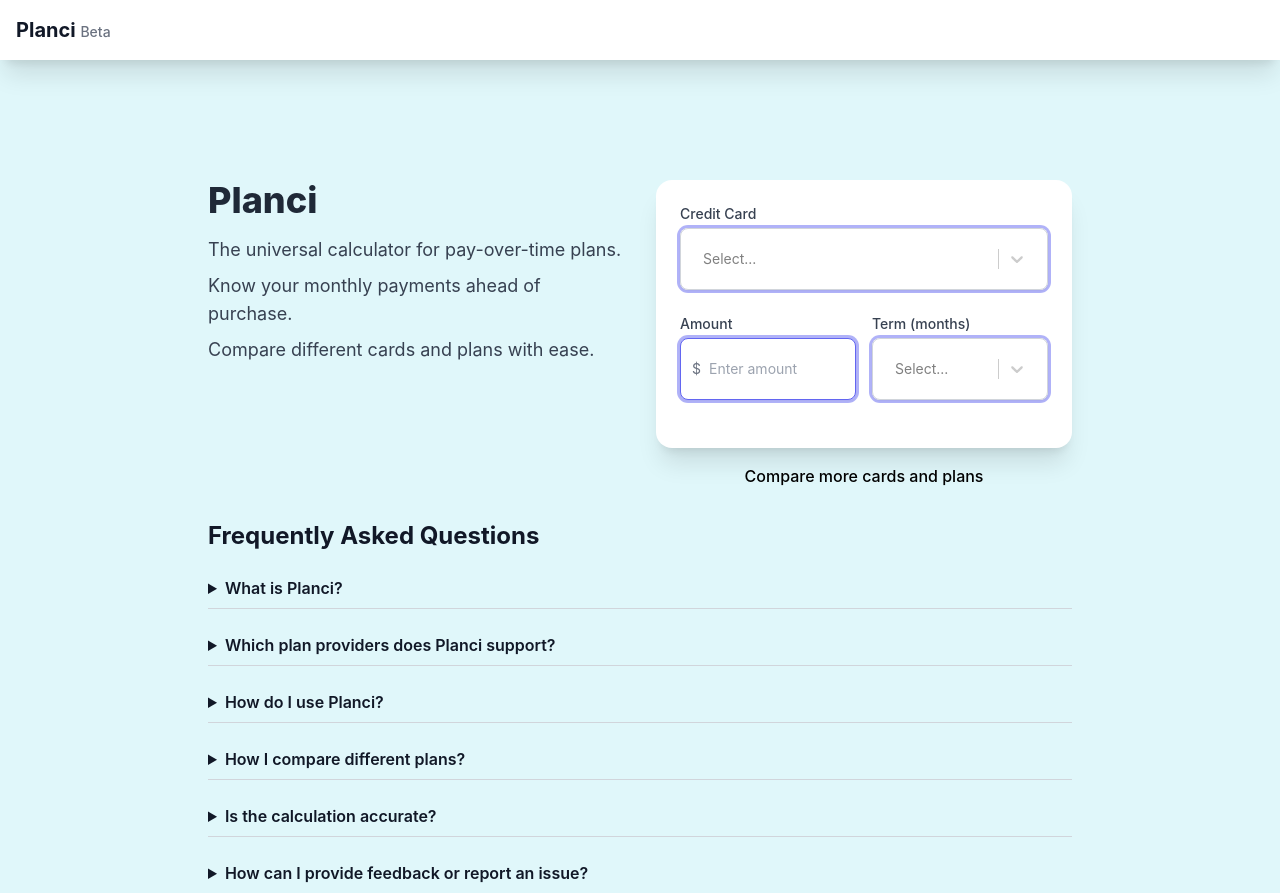
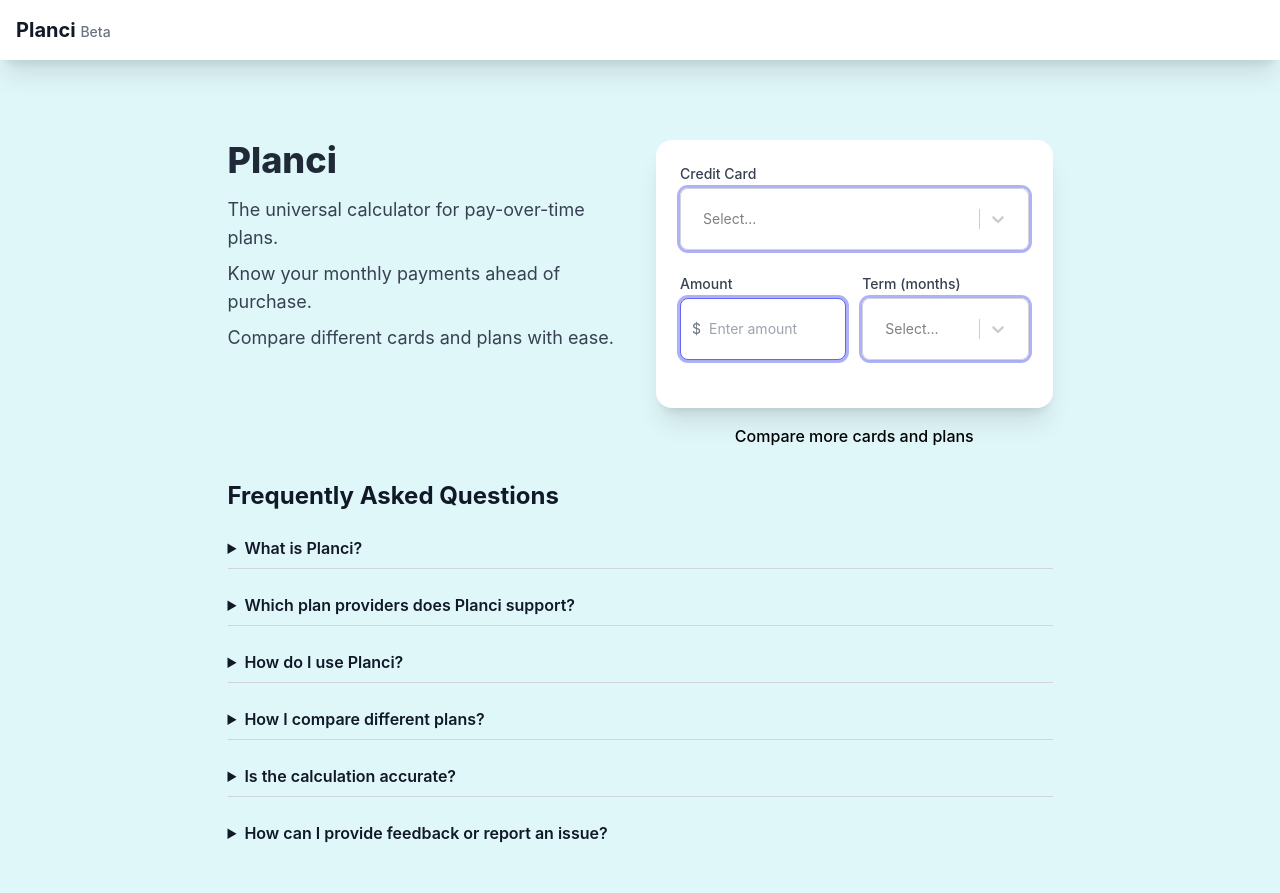
Before and after one commit to haoliangyu/planci, a React (Create React App) app in the folder packages/calculator-web/: page / in a window 1280 px wide. Built offline with nearby package versions, Linux system fonts and the light colour scheme.

Commit message:
fix root container size

```diff
--- a/packages/calculator-web/src/App.js
+++ b/packages/calculator-web/src/App.js
@@ -88,13 +88,13 @@ function App() {
   };
 
   return (
-    <div className="min-h-screen flex flex-col items-center justify-center bg-gradient-to-r overflow-y-auto max-w-4xl mx-auto">
+    <div className="min-h-screen flex flex-col items-center justify-center bg-gradient-to-r overflow-y-auto max-w-4xl mx-auto mt-20">
       <header className="header w-full bg-white fixed top-0 shadow-xl">
         <div className="container mx-auto px-4 py-4 flex items-center">
           <h1 className="text-xl font-bold">Planci <span className="text-sm font-medium text-gray-500">Beta</span></h1>
         </div>
       </header>
-      <div className="container mx-auto px-4 py-8 flex flex-col md:flex-row justify-center space-y-8 md:space-y-0 md:space-x-8 mt-60">
+      <div className="container mx-auto px-4 py-8 flex flex-col md:flex-row justify-center space-y-8 md:space-y-0 md:space-x-8">
         <div className="flex-1 text-center md:text-left">
           <h1 className="text-4xl font-extrabold mb-4 text-gray-800">Planci</h1>
           <p className="text-lg text-gray-700 mb-2">The universal calculator for pay-over-time plans.</p>
--- a/packages/calculator-web/src/index.css
+++ b/packages/calculator-web/src/index.css
@@ -2,8 +2,6 @@
 @tailwind base;
 @tailwind components;
 @tailwind utilities;
-
-@import './styles/header.css';
 
 /* Custom styles */
 body {
@@ -15,6 +13,11 @@ body {
   align-items: center;
   height: 100vh;
   background-color: #e0f7fa; /* Very light blue */
+}
+
+#root {
+  height: 100%;
+  max-width: 857px;
 }
 
 .min-h-screen {
--- a/packages/calculator-web/src/styles/header.css
+++ /dev/null
@@ -1,6 +0,0 @@
-.header {
-  position: fixed;
-  top: 0;
-  width: 100%;
-  z-index: 1000;
-}
```
